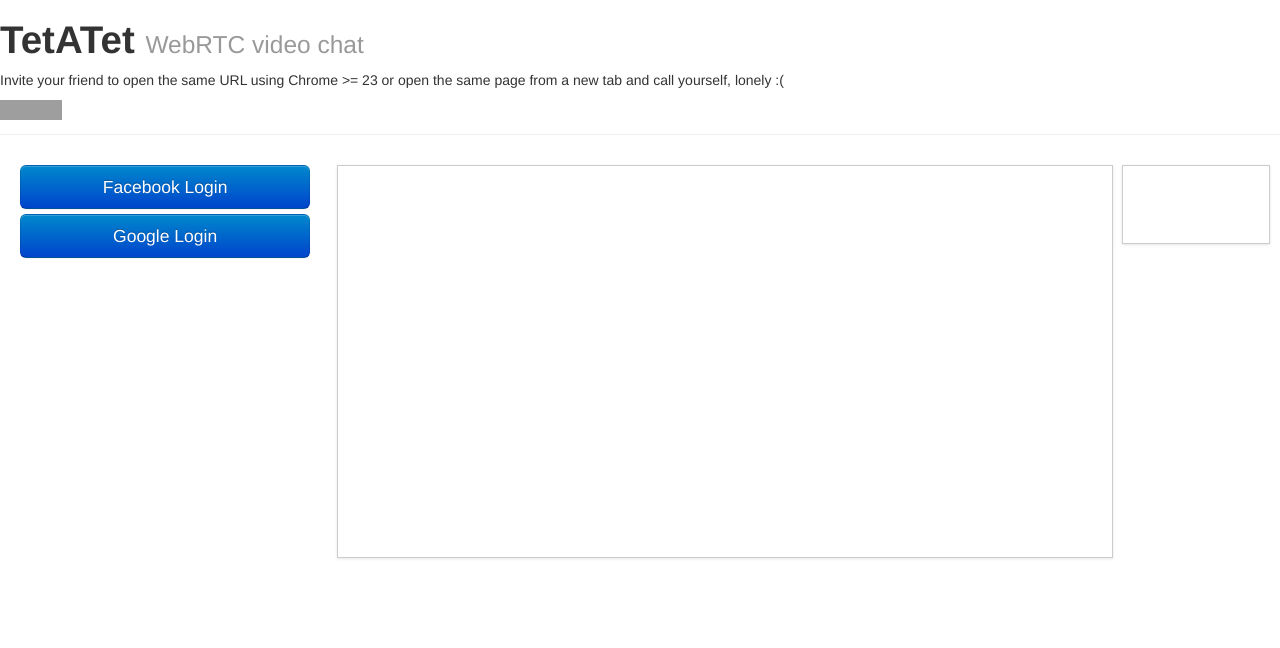
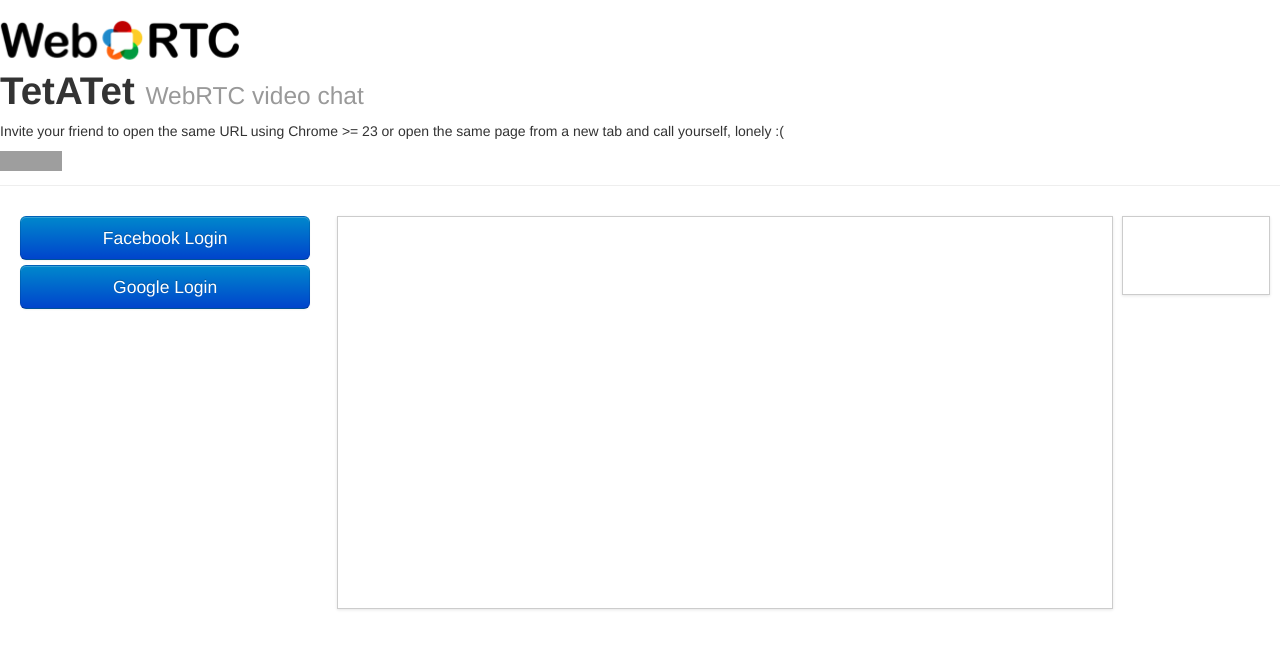
Before and after one commit to rukavina/tetatet, a plain HTML site: page index.html in a window 1280 px wide. Drawn offline with Linux system fonts and the light colour scheme; grey boxes are pictures that could not be loaded.

```diff
--- a/index.html
+++ b/index.html
@@ -13,6 +13,7 @@
     </head>
     <body>
         <div class="page-header">
+            <img src="images/webrtc.png" alt="WebRTC TetaTet" />
             <h1>TetATet <small>WebRTC video chat</small></h1>
             <p>Invite your friend to open the same URL using Chrome >= 23 or open the same page from a new tab and call yourself, lonely :(</p>
             <iframe src="http://ghbtns.com/github-btn.html?user=rukavina&repo=tetatet&type=watch" allowtransparency="true" frameborder="0" scrolling="0" width="62" height="20"></iframe>
```
